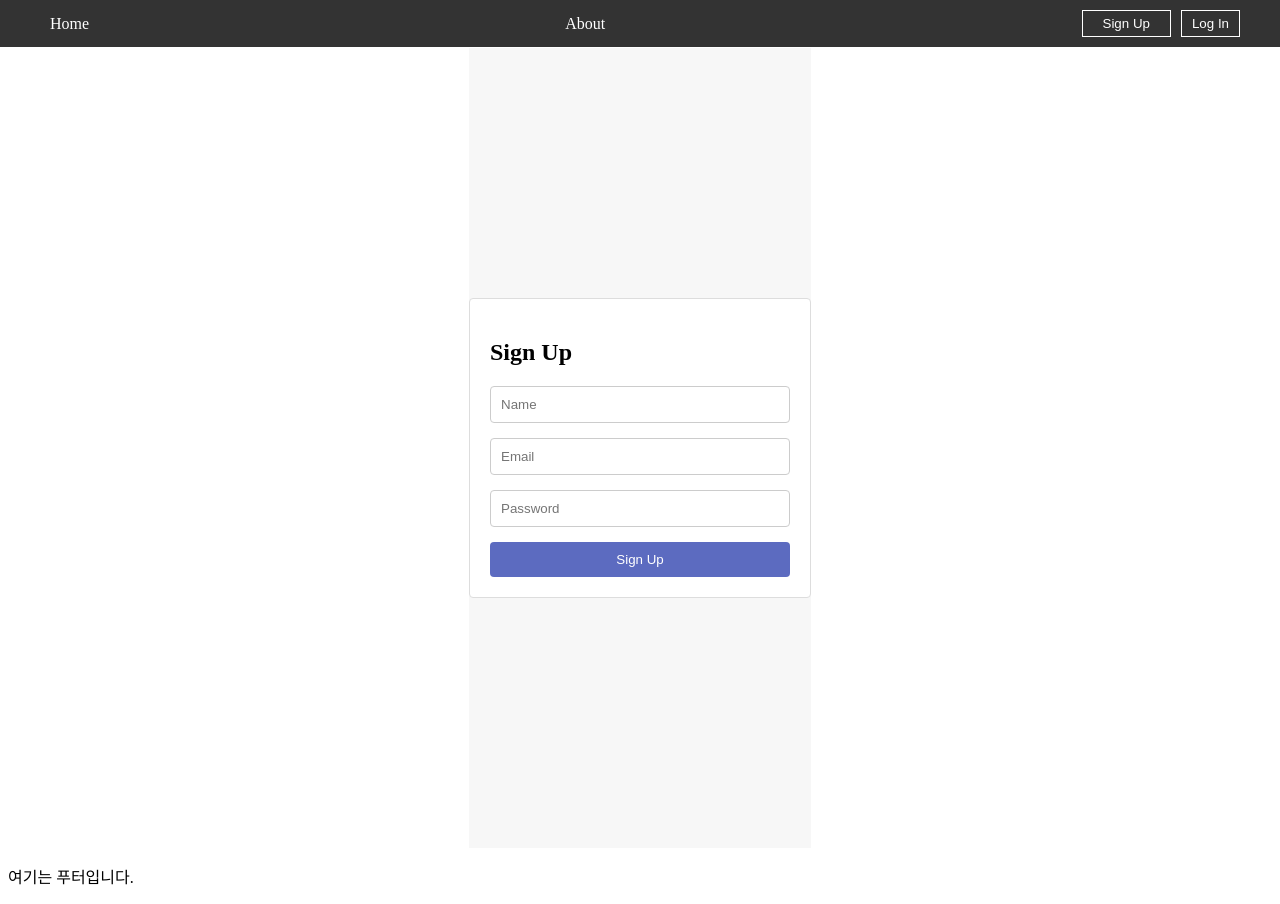
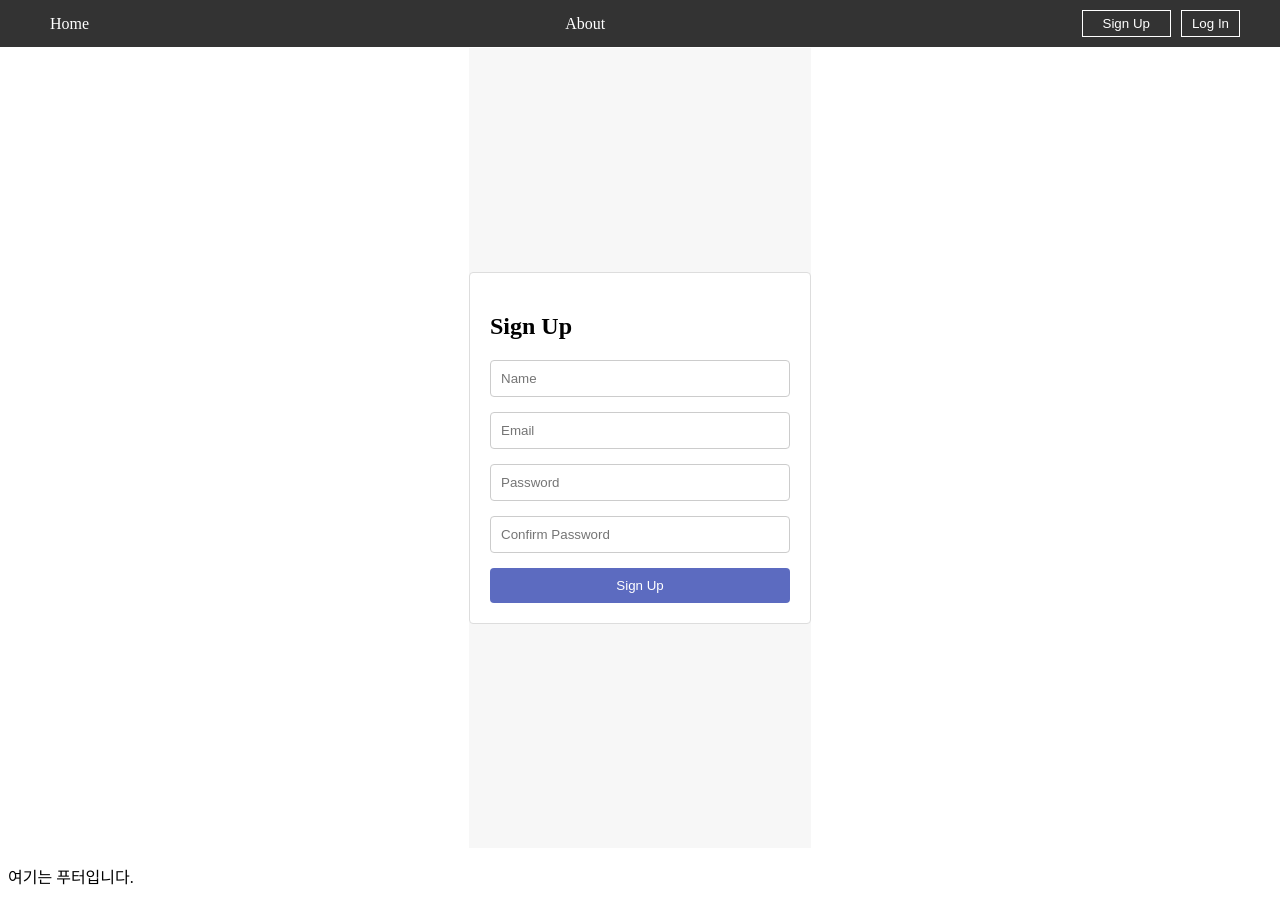
Before and after one commit to Akows/prj08EssenceAura, a React (Vite) app in the folder frontend/: page /signup in a window 1280 px wide. Built offline with nearby package versions, Linux system fonts and the light colour scheme.

Commit message:
Design: 회원가입 페이지의 UI 1차 구현. Feat: 유효성 검사 함수 연결 및 동작 테스트 완료.

```diff
--- a/frontend/src/pages/auth/SignupPage.tsx
+++ b/frontend/src/pages/auth/SignupPage.tsx
@@ -1,5 +1,13 @@
-import React from 'react';
+import React, { useState } from 'react';
 import styled from 'styled-components';
+import { validateAuthInput } from '../../utils/auth';
+
+interface ValidationErrors {
+  username?: string;
+  email?: string;
+  password?: string;
+  passwordConfirm?: string;
+}
 
 const Container = styled.div`
   display: flex;
@@ -46,13 +54,43 @@ const Title = styled.h2`
 `;
 
 const SignupPage: React.FC = () => {
+
+  const [formData, setFormData] = useState({
+    username: '',
+    email: '',
+    password: '',
+    passwordConfirm: ''
+  });
+  const [errors, setErrors] = useState<ValidationErrors>({});
+
+  const handleChange = (event: React.ChangeEvent<HTMLInputElement>) => {
+    const { name, value } = event.target;
+    setFormData({ ...formData, [name]: value });
+  };
+
+  const handleSubmit = (event: React.FormEvent<HTMLFormElement>) => {
+    event.preventDefault();
+    const validationErrors = validateAuthInput(formData, true);
+    setErrors(validationErrors);
+    console.log(validationErrors);
+
+    if (Object.keys(validationErrors).length === 0) {
+      console.log('회원가입 성공:', formData);
+    }
+  };
+
   return (
     <Container>
-      <SignupForm>
+      <SignupForm onSubmit={handleSubmit}>
         <Title>Sign Up</Title>
-        <Input type="text" placeholder="Name" />
-        <Input type="email" placeholder="Email" />
-        <Input type="password" placeholder="Password" />
+        <Input type="text" placeholder="Name" name="username" value={formData.username} onChange={handleChange} />
+        {errors.username && <p>{errors.username}</p>}
+        <Input type="email" placeholder="Email" name="email" value={formData.email} onChange={handleChange} />
+        {errors.email && <p>{errors.email}</p>}
+        <Input type="password" placeholder="Password" name="password" value={formData.password} onChange={handleChange} />
+        {errors.password && <p>{errors.password}</p>}
+        <Input type="password" placeholder="Confirm Password" name="passwordConfirm" value={formData.passwordConfirm} onChange={handleChange} />
+        {errors.passwordConfirm && <p>{errors.passwordConfirm}</p>}
         <Button type="submit">Sign Up</Button>
       </SignupForm>
     </Container>
--- a/frontend/src/utils/auth.ts
+++ b/frontend/src/utils/auth.ts
@@ -105,4 +105,4 @@ function validateAuthInput(data: AuthFormData, isSignup: boolean = false): Recor
   }
 
 
-export default { validateAuthInput };
+export { validateAuthInput };
```
